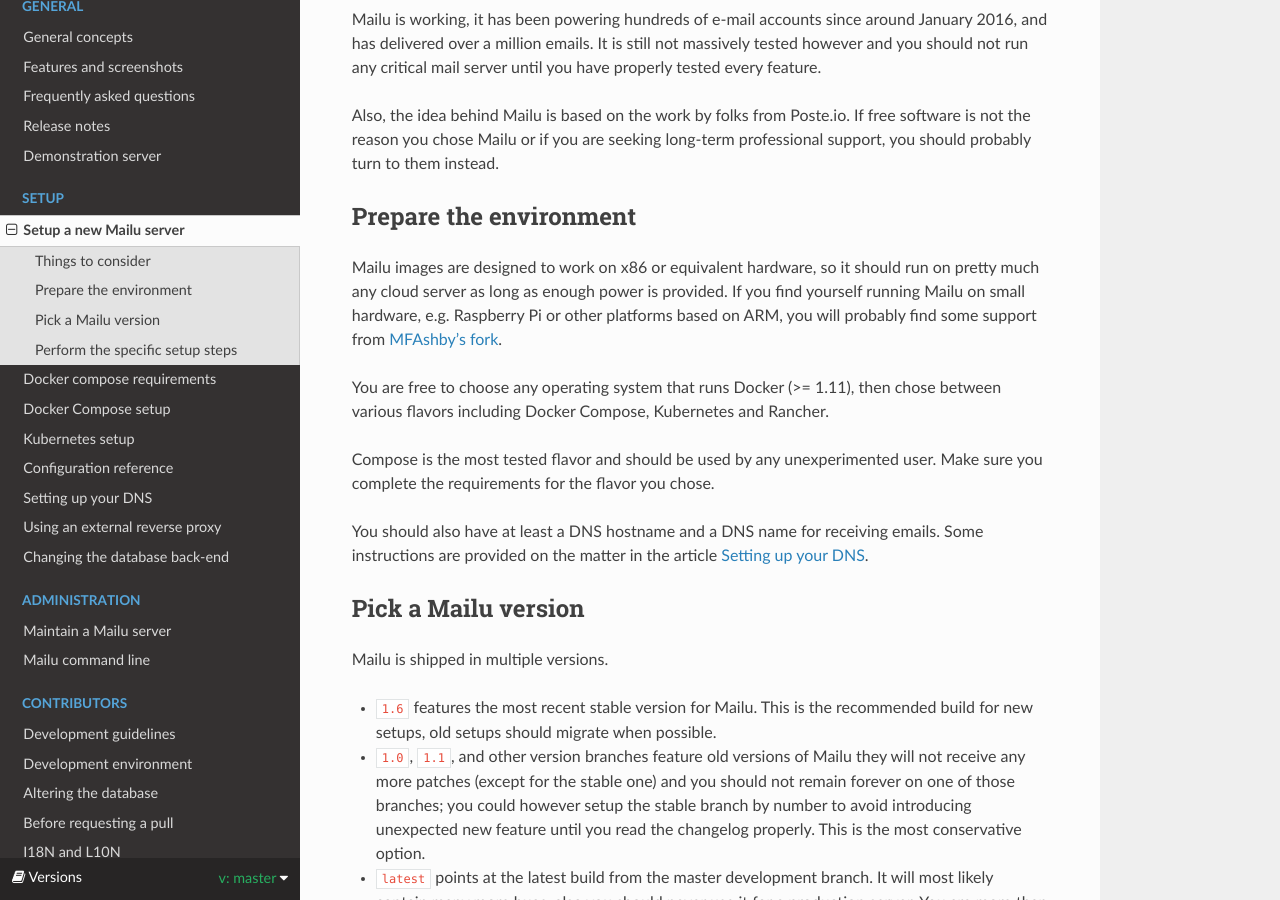
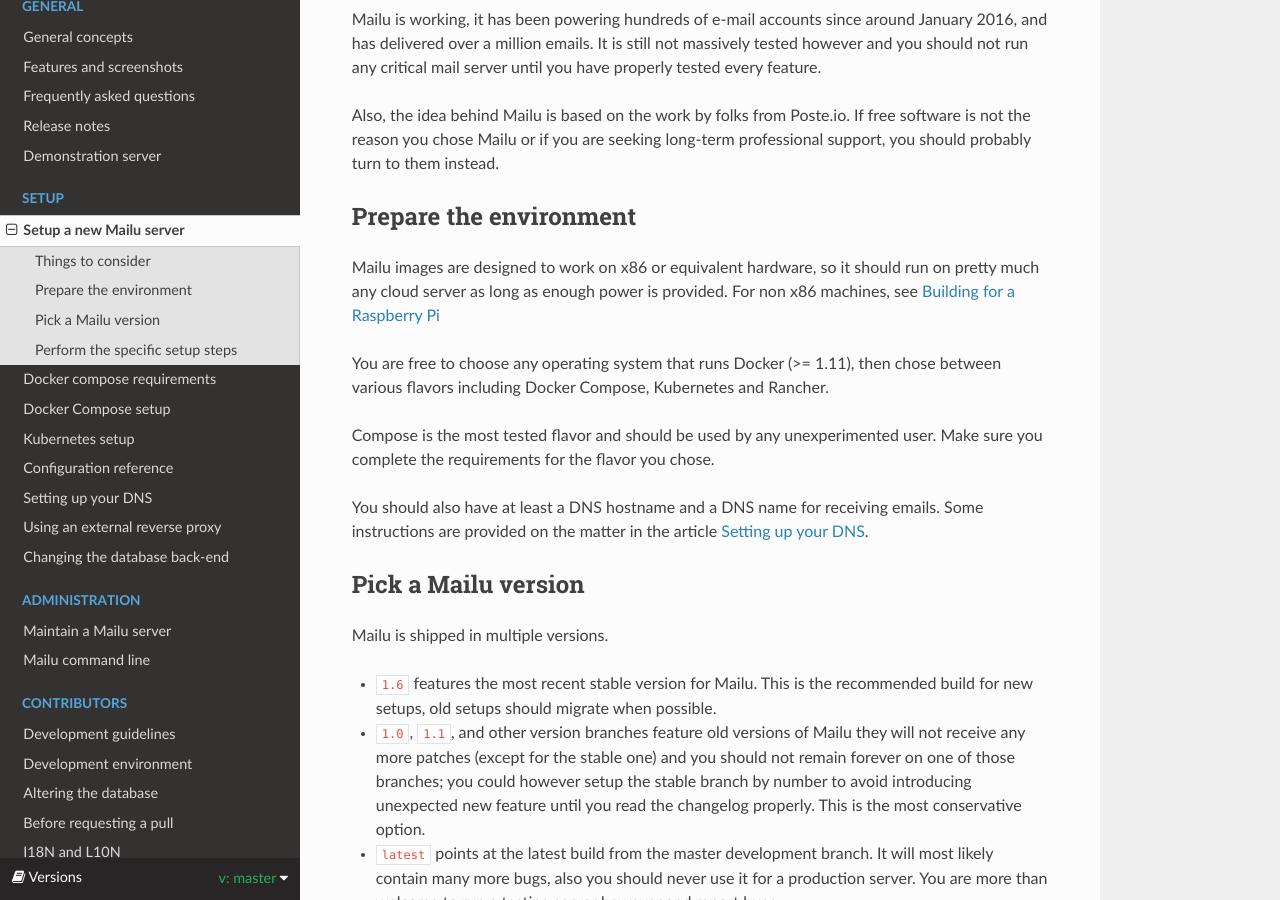
Before and after one commit to WillingDev0812/Mail-Management-Tool, a Sphinx documentation site: the page built from docs/setup.rst, in a window 1280 px wide and 900 px high, scrolled down 304 px. Built offline with Sphinx 7.4.7 and the Read the Docs theme 2.0.0, drawn with Linux system fonts in a browser that asks for light colours; formulas are drawn with MathJax 3.

Commit message:
update docs

```diff
--- a/docs/setup.rst
+++ b/docs/setup.rst
@@ -19,9 +19,7 @@ Prepare the environment
 
 Mailu images are designed to work on x86 or equivalent hardware, so it
 should run on pretty much any cloud server as long as enough power is
-provided. If you find yourself running Mailu on small hardware, e.g.
-Raspberry Pi or other platforms based on ARM, you will probably find
-some support from `MFAshby's fork`_.
+provided. For non x86 machines, see :ref:`rpi_build`
 
 You are free to choose any operating system that runs Docker (>= 1.11),
 then chose between various flavors including Docker Compose, Kubernetes
@@ -34,7 +32,6 @@ You should also have at least a DNS hostname and a DNS name for receiving
 emails. Some instructions are provided on the matter in the article
 :ref:`dns_setup`.
 
-.. _`MFAshby's fork`: https://github.com/MFAshby/Mailu
 
 Pick a Mailu version
 --------------------
```
Also changed, not shown: docs/rpi_build.rst (added, +19 -0 lines).
